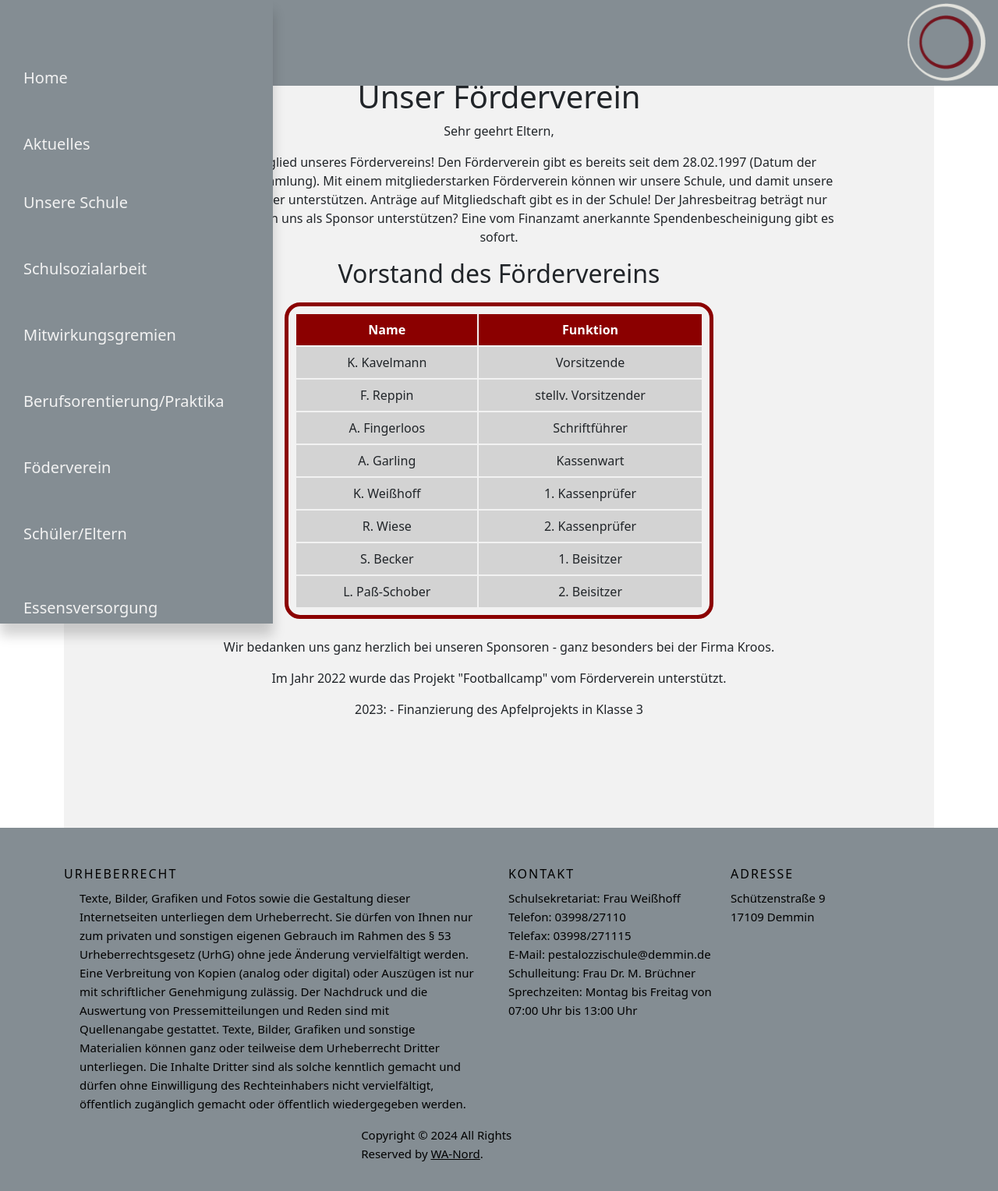
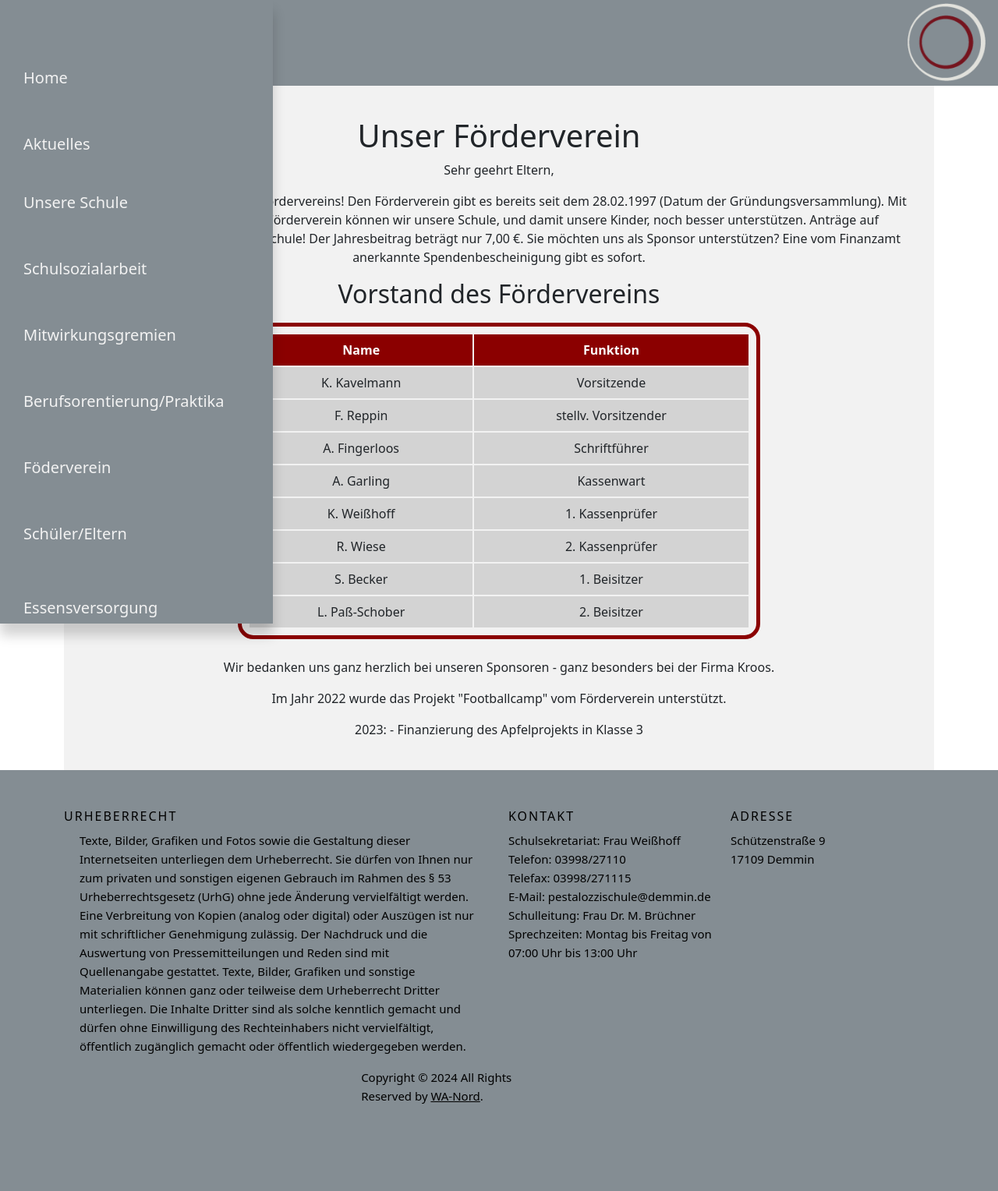
Before and after one commit to Armooooon/Schulwebsite, a PHP site: page /schulwebsite/foerderverein.php in a window 1280 px wide. Shown: the whole page at 78% size. After the commit the page ends 1416 px from the top, so only its background shows below. Run offline with PHP 8.4, Linux system fonts and the light colour scheme.

Commit message:
Update foerderverein.css

```diff
--- a/CSS/foerderverein.css
+++ b/CSS/foerderverein.css
@@ -7,7 +7,7 @@
 .maintextsu {
     /* width: 80%; */
     /* margin: 50px auto; */
-    padding: 100px; /* Innenabstand für den Textblock */
+    padding-top: 150px; /* Innenabstand für den Textblock */
     text-align: center; /* Text im Block zentrieren */
     /* border: 1px solid #8B0000; Dunkelrote Rahmen um den Textblock */
     /* border-radius: 10px; Runde Ecken für den Textblock */
```
